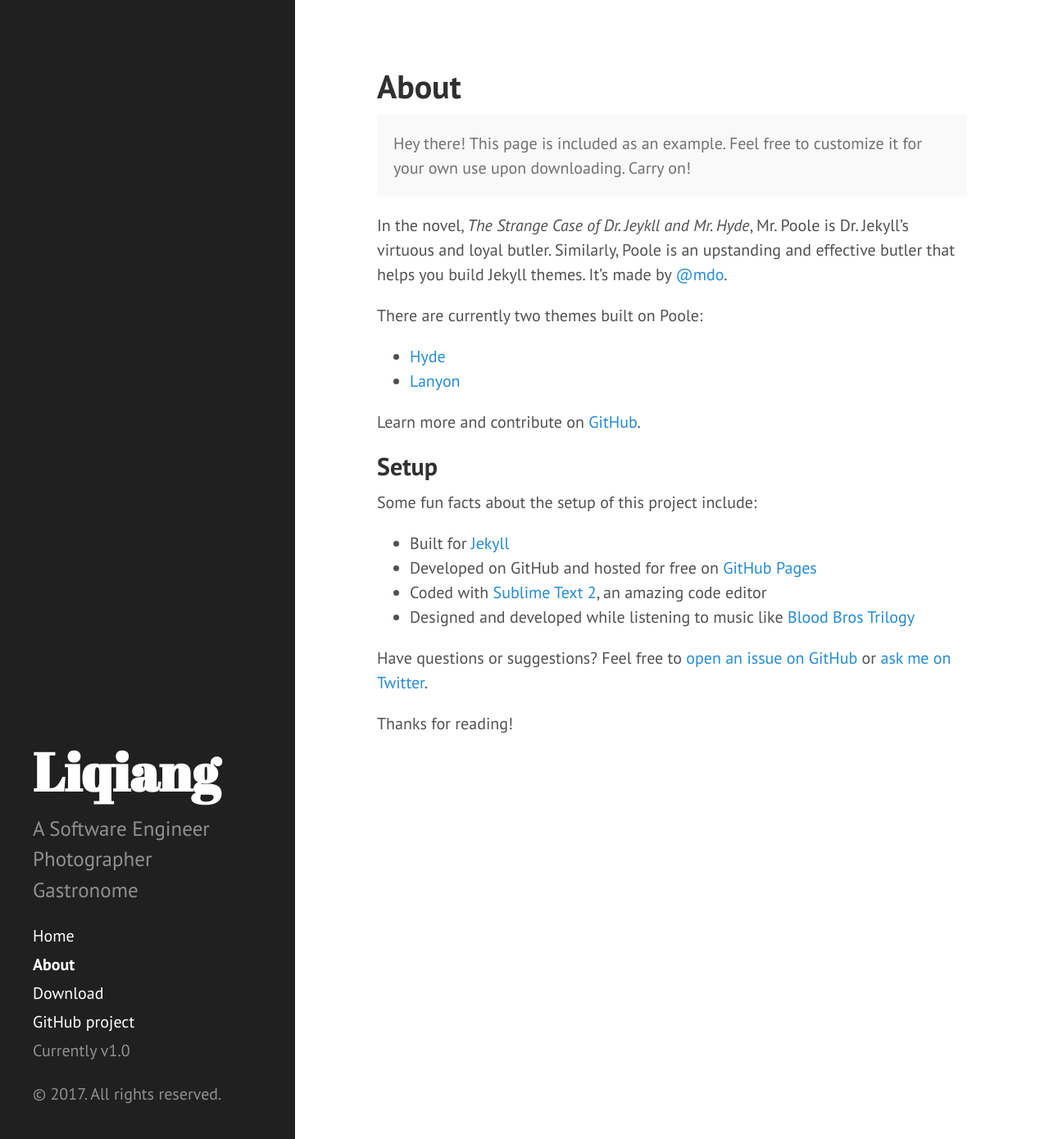
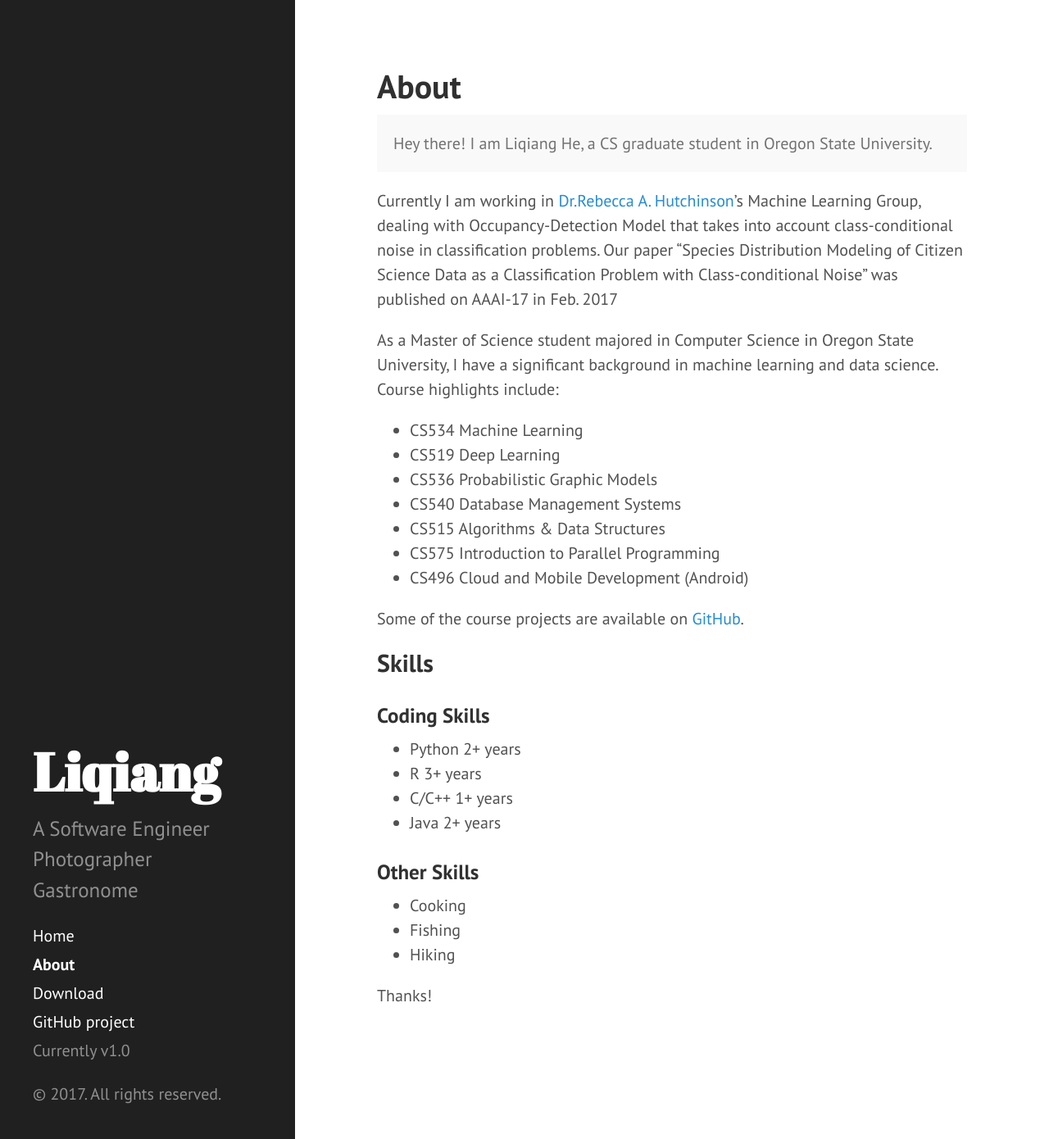
Before and after one commit to helq2612/helq2612.github.io, a Jekyll site: the page built from about.md, in a window 1280 px wide and 1390 px high. Shown: the whole window at 82% size. Built offline with Jekyll 4.4.1, drawn with Linux system fonts in a browser that asks for light colours; Markdown is read by kramdown in place of the engine named in the settings.

Commit message:
modify a theme

```diff
--- a/about.md
+++ b/about.md
@@ -4,27 +4,34 @@ title: About
 ---
 
 <p class="message">
-  Hey there! This page is included as an example. Feel free to customize it for your own use upon downloading. Carry on!
+  Hey there! I am Liqiang He, a CS graduate student in Oregon State University.
 </p>
 
-In the novel, *The Strange Case of Dr. Jeykll and Mr. Hyde*, Mr. Poole is Dr. Jekyll's virtuous and loyal butler. Similarly, Poole is an upstanding and effective butler that helps you build Jekyll themes. It's made by [@mdo](https://twitter.com/mdo).
+Currently I am working in [Dr.Rebecca A. Hutchinson](http://eecs.oregonstate.edu/people/hutchinson-rebecca)'s Machine Learning Group, dealing with Occupancy-Detection Model that takes into account class-conditional noise in classification problems. Our paper "Species Distribution Modeling of Citizen Science Data as a Classification Problem with Class-conditional Noise" was published on AAAI-17 in Feb. 2017
 
-There are currently two themes built on Poole:
+As a Master of Science student majored in Computer Science in Oregon State University, I have a significant background in machine learning and data science. Course highlights include:
 
-* [Hyde](http://hyde.getpoole.com)
-* [Lanyon](http://lanyon.getpoole.com)
+* CS534 Machine Learning
+* CS519 Deep Learning
+* CS536 Probabilistic Graphic Models
+* CS540 Database Management Systems
+* CS515 Algorithms & Data Structures
+* CS575 Introduction to Parallel Programming
+* CS496 Cloud and Mobile Development (Android)
 
-Learn more and contribute on [GitHub](https://github.com/poole).
+Some of the course projects are available on [GitHub](https://github.com/helq2612).
 
-## Setup
+## Skills
 
-Some fun facts about the setup of this project include:
+### Coding Skills
+* Python 	2+ years
+* R    		3+ years
+* C/C++		1+ years
+* Java		2+ years
 
-* Built for [Jekyll](http://jekyllrb.com)
-* Developed on GitHub and hosted for free on [GitHub Pages](https://pages.github.com)
-* Coded with [Sublime Text 2](http://sublimetext.com), an amazing code editor
-* Designed and developed while listening to music like [Blood Bros Trilogy](https://soundcloud.com/maddecent/sets/blood-bros-series)
+### Other Skills
+* Cooking
+* Fishing
+* Hiking
 
-Have questions or suggestions? Feel free to [open an issue on GitHub](https://github.com/poole/issues/new) or [ask me on Twitter](https://twitter.com/mdo).
-
-Thanks for reading!
+Thanks!
```
